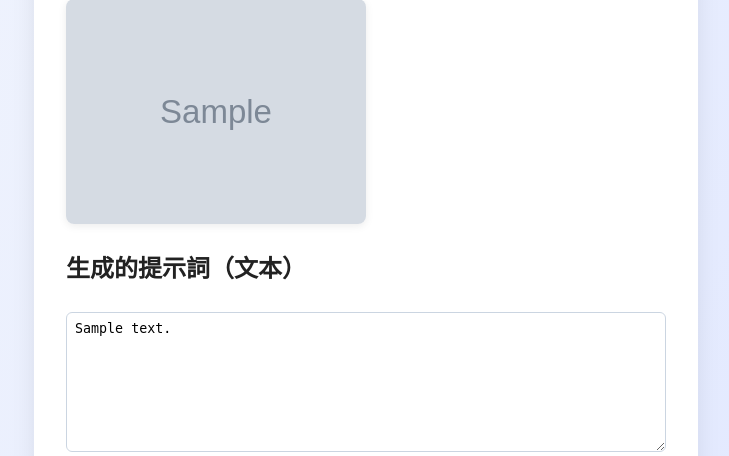
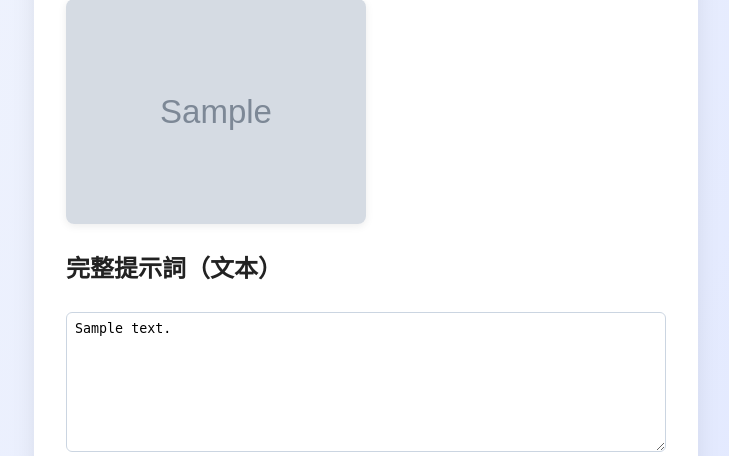
Before and after one commit to elbartohub/vprompt, a Flask app: template templates/index.html in a window 1280 px wide. Shown: the part 1230-1686 px from the top of the page, without its empty margins (274-1003 px from the left). Run offline with Flask 3, Linux system fonts and the light colour scheme; the template is opened without the code that fills it: most values are stand-ins (such as "Sample title", 1, 10 or a date in 2020); grey boxes marked "Sample" are stand-in pictures; some libraries are stand-ins or nearby versions.

Commit message:
Update images

```diff
--- a/templates/index.html
+++ b/templates/index.html
@@ -108,7 +108,7 @@
         {% endif %}
         {% if prompt_text %}
         <div>
-            <h2>生成的提示詞（文本）</h2>
+            <h2>完整提示詞（文本）</h2>
             <textarea id="promptTextArea" readonly style="width:100%;height:140px;">{{ prompt_text }}</textarea>
             <div class="button-container">
                 <a href="/download_prompt?prompt={{ prompt_text }}" download>下載文本</a>
@@ -118,7 +118,7 @@
         {% endif %}
         {% if prompt_json %}
         <div>
-            <h2>生成的提示詞（JSON）</h2>
+            <h2>Veo3 提示詞（JSON）</h2>
             <textarea id="promptJsonArea" readonly style="width:100%;height:180px;">{{ prompt_json_str }}</textarea>
             <div class="button-container">
                 <a href="/download_json?prompt_json={{ prompt_json_str|urlencode }}" download>下載 JSON</a>
```
Also changed, not shown: README.md, images/vprompt01.jpg (added).
